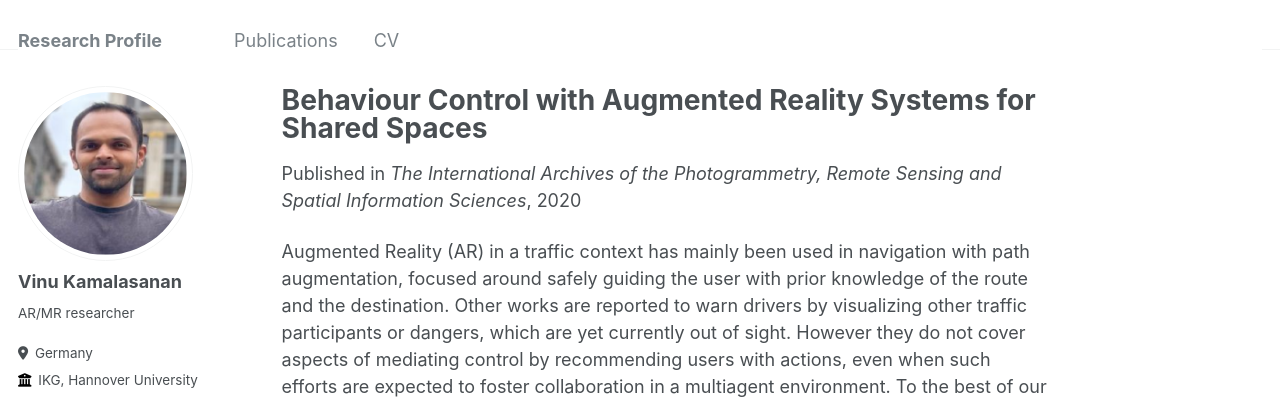
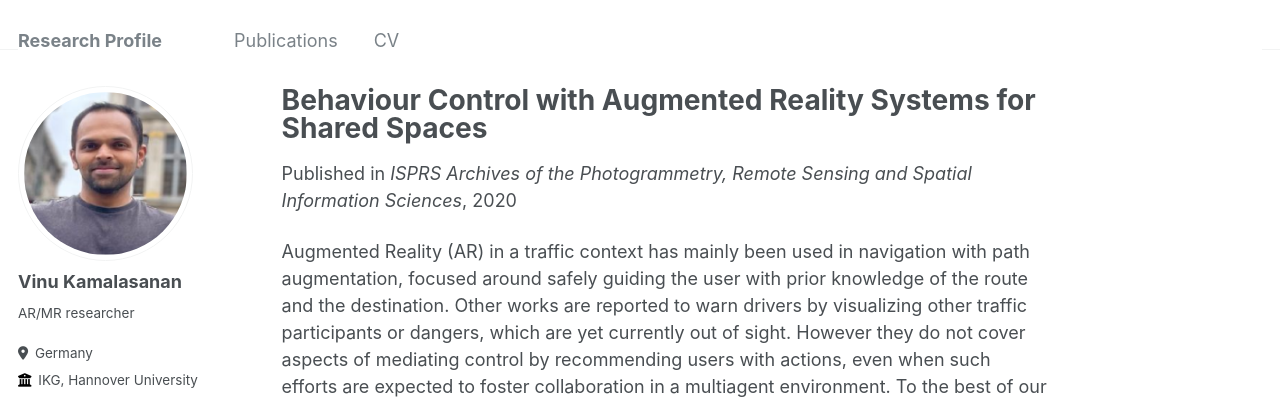
Before and after one commit to vinu-kamalasanan/vinu-kamalasanan.github.io, a Jekyll site: the page built from _publications/2009-10-01-paper-title-number-1.md, in a window 1280 px wide and 1321 px high. Shown: the top 399 px of the window. Built offline with Jekyll 4.4.1, drawn with Linux system fonts in a browser that asks for light colours; some web fonts are replaced.

Commit message:
new file

```diff
--- a/_publications/2009-10-01-paper-title-number-1.md
+++ b/_publications/2009-10-01-paper-title-number-1.md
@@ -4,7 +4,7 @@ collection: publications
 permalink: /publication/2009-10-01-paper-title-number-1
 excerpt: 'This paper explains a framework that would be required to influence walking in shared spaces'
 date: 2020-10-25
-venue: 'The International Archives of the Photogrammetry, Remote Sensing and Spatial Information Sciences'
+venue: 'ISPRS Archives of the Photogrammetry, Remote Sensing and Spatial Information Sciences'
 paperurl: 'https://isprs-archives.copernicus.org/articles/XLIII-B4-2020/591/2020/isprs-archives-XLIII-B4-2020-591-2020.pdf'
 #citation: 'Your Name, You. (2009). &quot;Paper Title Number 1.&quot; <i>Journal 1</i>. 1(1).'
 ---
```
